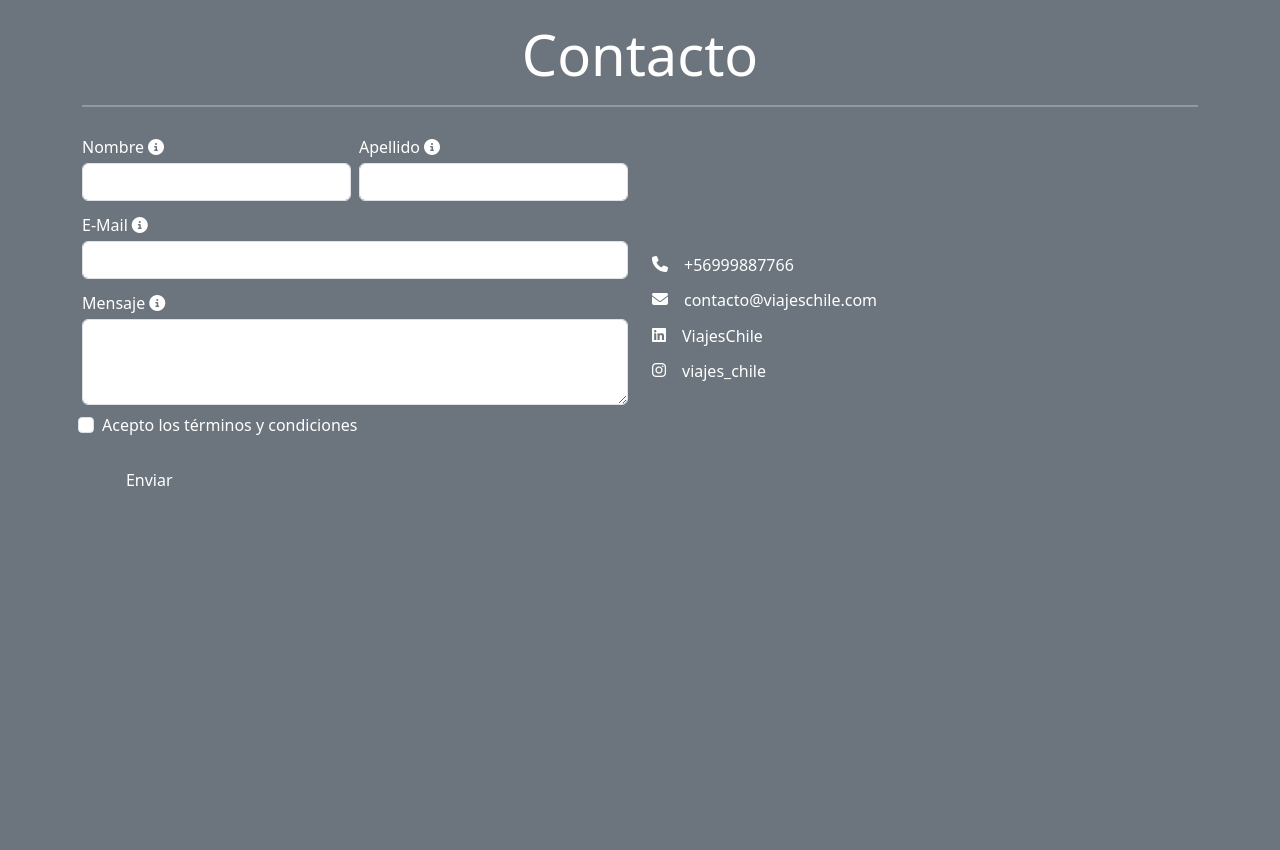
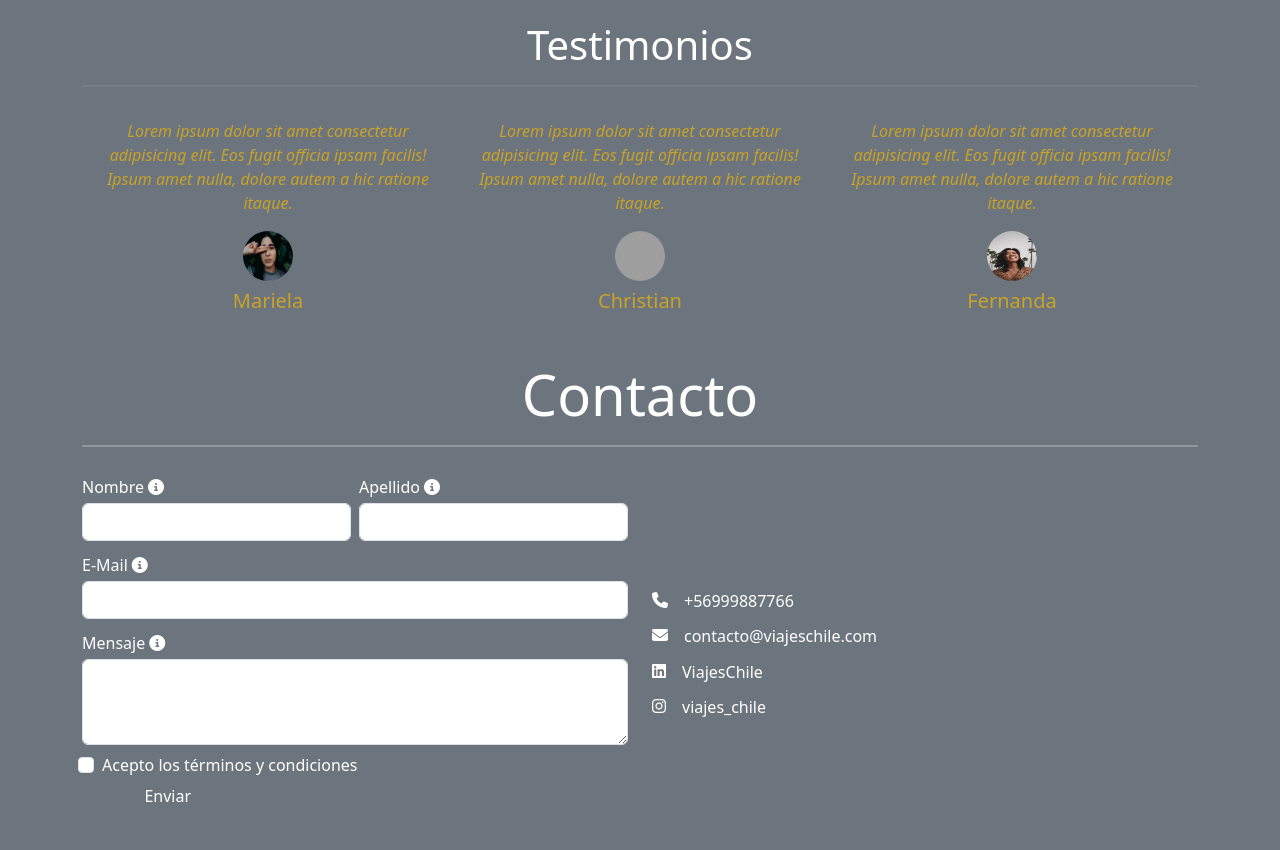
Before and after one commit to diegocmd20/Upgrade-Viajes-Chile, a website: page index.html in a window 1280 px wide. Shown: the part 1571-2421 px from the top of the page. Before the commit the page ends 2094 px from the top, so only its background shows below. Drawn offline with nearby package versions, Linux system fonts and the light colour scheme; grey boxes are pictures that could not be loaded.

Commit message:
Testimonial section done, modal fixed

```diff
--- a/assets/sass/pages/_index.scss
+++ b/assets/sass/pages/_index.scss
@@ -0,0 +1,46 @@
+@media(max-width:576px){
+    .testimonials__cards-section{
+        flex-direction: column;
+        width: 100%;
+    }
+}
+
+.testimonials {
+  &__title {
+    font-size: 2.5rem;
+    text-align: center;
+  }
+  &__divider {
+    border: 1.5px solid #91989e;
+  }
+  &__cards-section {
+    display: flex;
+    text-align: center;
+    justify-content: space-between;
+    .card {
+      display: flex;
+      flex-direction: column;
+      justify-content: center;
+      align-items: center;
+      background-color: transparent;
+      color: #c9a227;
+      border: transparent;
+      padding: 1rem;
+
+      &__paragraph {
+        font-style: italic;
+      }
+
+      &__img {
+        height: 50px;
+        width: 50px;
+        border-radius: 50%;
+      }
+
+      &__title {
+        margin: 0.5rem 0rem;
+        font-size: 20px;
+      }
+    }
+  }
+}
--- a/index.html
+++ b/index.html
@@ -6,7 +6,7 @@
     <title>Upgrade Viajes Chile</title>
     <link rel="stylesheet" href="./assets/css/main.css" />
   </head>
-  <body class="container text-white bg-secondary ">
+  <body class="container text-white bg-secondary">
     <header class="border-dark rounded">
       <nav
         id="navbar-section"
@@ -166,18 +166,26 @@
       <hr class="border-2" />
       <div class="row">
         <div class="col-12 col-md-6">
-          <div class="card mb-3  rounded-4">
+          <div class="card mb-3 rounded-4">
             <div class="row g-0">
               <div class="col-md-4">
-                <img src="./assets/img/card1.jpg" class="img-fluid rounded-4 h-100" alt="card-1" />
+                <img
+                  src="./assets/img/card1.jpg"
+                  class="img-fluid rounded-4 h-100"
+                  alt="card-1"
+                />
               </div>
               <div class="col-md-8">
                 <div class="card-body">
                   <h5 class="card-title">Región de Los Lagos</h5>
                   <p class="card-text">
-                    Vel vitae nihil tenetur officiis enim quaerat quos culpa beatae aliquid voluptate alias sed quo perferendis distinctio odio voluptatibus, voluptatum perspiciatis magni.
+                    Vel vitae nihil tenetur officiis enim quaerat quos culpa
+                    beatae aliquid voluptate alias sed quo perferendis
+                    distinctio odio voluptatibus, voluptatum perspiciatis magni.
                   </p>
-                  <div class="card-footer d-flex justify-content-between align-items-center">
+                  <div
+                    class="card-footer d-flex justify-content-between align-items-center"
+                  >
                     <div class="gap-1 d-inline-flex align-items-center">
                       <i class="fa-solid fa-plane-up"></i>
                       <p class="card-text">Vuelos desde:</p>
@@ -190,18 +198,26 @@
           </div>
         </div>
         <div class="col-12 col-md-6">
-          <div class="card mb-3  rounded-4">
+          <div class="card mb-3 rounded-4">
             <div class="row g-0">
               <div class="col-md-4">
-                <img src="./assets/img/card2.jpg" class="img-fluid rounded-4 h-100" alt="card-2" />
+                <img
+                  src="./assets/img/card2.jpg"
+                  class="img-fluid rounded-4 h-100"
+                  alt="card-2"
+                />
               </div>
               <div class="col-md-8">
                 <div class="card-body">
                   <h5 class="card-title">Desierto de Atacama</h5>
                   <p class="card-text">
-                    Vel vitae nihil tenetur officiis enim quaerat quos culpa beatae aliquid voluptate alias sed quo perferendis distinctio odio voluptatibus, voluptatum perspiciatis magni.
+                    Vel vitae nihil tenetur officiis enim quaerat quos culpa
+                    beatae aliquid voluptate alias sed quo perferendis
+                    distinctio odio voluptatibus, voluptatum perspiciatis magni.
                   </p>
-                  <div class="card-footer d-flex justify-content-between align-items-center">
+                  <div
+                    class="card-footer d-flex justify-content-between align-items-center"
+                  >
                     <div class="gap-1 d-inline-flex align-items-center">
                       <i class="fa-solid fa-plane-up"></i>
                       <p class="card-text">Vuelos desde:</p>
@@ -216,18 +232,26 @@
       </div>
       <div class="row">
         <div class="col-12 col-md-6">
-          <div class="card mb-3  rounded-4">
+          <div class="card mb-3 rounded-4">
             <div class="row g-0">
               <div class="col-md-4">
-                <img src="./assets/img/card3.jpg" class="img-fluid rounded-4 h-100" alt="card-3" />
+                <img
+                  src="./assets/img/card3.jpg"
+                  class="img-fluid rounded-4 h-100"
+                  alt="card-3"
+                />
               </div>
               <div class="col-md-8">
                 <div class="card-body">
                   <h5 class="card-title">Norte grande de Chile</h5>
                   <p class="card-text">
-                    Vel vitae nihil tenetur officiis enim quaerat quos culpa beatae aliquid voluptate alias sed quo perferendis distinctio odio voluptatibus, voluptatum perspiciatis magni.
+                    Vel vitae nihil tenetur officiis enim quaerat quos culpa
+                    beatae aliquid voluptate alias sed quo perferendis
+                    distinctio odio voluptatibus, voluptatum perspiciatis magni.
                   </p>
-                  <div class="card-footer d-flex justify-content-between align-items-center">
+                  <div
+                    class="card-footer d-flex justify-content-between align-items-center"
+                  >
                     <div class="gap-1 d-inline-flex align-items-center">
                       <i class="fa-solid fa-plane-up"></i>
                       <p class="card-text">Vuelos desde:</p>
@@ -240,18 +264,26 @@
           </div>
         </div>
         <div class="col-12 col-md-6">
-          <div class="card mb-3  rounded-4">
+          <div class="card mb-3 rounded-4">
             <div class="row g-0">
               <div class="col-md-4">
-                <img src="./assets/img/card4.jpg" class="img-fluid rounded-4 h-100" alt="card-4" />
+                <img
+                  src="./assets/img/card4.jpg"
+                  class="img-fluid rounded-4 h-100"
+                  alt="card-4"
+                />
               </div>
               <div class="col-md-8">
                 <div class="card-body">
                   <h5 class="card-title">Bosque Mágico</h5>
                   <p class="card-text">
-                    Vel vitae nihil tenetur officiis enim quaerat quos culpa beatae aliquid voluptate alias sed quo perferendis distinctio odio voluptatibus, voluptatum perspiciatis magni.
+                    Vel vitae nihil tenetur officiis enim quaerat quos culpa
+                    beatae aliquid voluptate alias sed quo perferendis
+                    distinctio odio voluptatibus, voluptatum perspiciatis magni.
                   </p>
-                  <div class="card-footer d-flex justify-content-between align-items-center">
+                  <div
+                    class="card-footer d-flex justify-content-between align-items-center"
+                  >
                     <div class="gap-1 d-inline-flex align-items-center">
                       <i class="fa-solid fa-plane-up"></i>
                       <p class="card-text">Vuelos desde:</p>
@@ -265,7 +297,51 @@
         </div>
       </div>
     </section>
-    <section id="testimonios"></section>
+    <section id="testimonios" class="testimonials">
+      <h3 class="testimonials__title">Testimonios</h3>
+      <hr class="testimonials__divider" />
+      <div class="testimonials__cards-section">
+        <div class="card">
+          <p class="card__paragraph">
+            Lorem ipsum dolor sit amet consectetur adipisicing elit. Eos fugit
+            officia ipsam facilis! Ipsum amet nulla, dolore autem a hic ratione
+            itaque.
+          </p>
+          <img
+            class="card__img"
+            src="./assets/img/testimonio1.jpg"
+            alt="testimonio-1"
+          />
+          <h6 class="card__title">Mariela</h6>
+        </div>
+        <div class="card">
+          <p class="card__paragraph">
+            Lorem ipsum dolor sit amet consectetur adipisicing elit. Eos fugit
+            officia ipsam facilis! Ipsum amet nulla, dolore autem a hic ratione
+            itaque.
+          </p>
+          <img
+            class="card__img"
+            src="./assets/img/testimonio2.jpg"
+            alt="testimonio-2"
+          />
+          <h6 class="card__title">Christian</h6>
+        </div>
+        <div class="card">
+          <p class="card__paragraph">
+            Lorem ipsum dolor sit amet consectetur adipisicing elit. Eos fugit
+            officia ipsam facilis! Ipsum amet nulla, dolore autem a hic ratione
+            itaque.
+          </p>
+          <img
+            class="card__img"
+            src="./assets/img/testimonio3.jpg"
+            alt="testimonio-3"
+          />
+          <h6 class="card__title">Fernanda</h6>
+        </div>
+      </div>
+    </section>
     <footer id="contacto" class="mt-4">
       <h3 class="display-4 text-center">Contacto</h3>
       <hr class="border-2" />
@@ -275,19 +351,26 @@
             <div class="col-md-6">
               <div class="d-flex align-items-center gap-1 align-items-center">
                 <label for="name" class="form-label my-1">Nombre</label>
-                <i class="fa-solid fa-circle-info my-1" data-bs-toggle="popover" data-bs-trigger="hover focus" data-bs-placement="top" data-bs-content="Ingresa tu Nombre"></i>
+                <i
+                  class="fa-solid fa-circle-info my-1"
+                  data-bs-toggle="popover"
+                  data-bs-trigger="hover focus"
+                  data-bs-placement="top"
+                  data-bs-content="Ingresa tu Nombre"
+                ></i>
               </div>
-              <input
-                class="form-control"
-                type="text"
-                name="name"
-                id="name"
-              />
+              <input class="form-control" type="text" name="name" id="name" />
             </div>
             <div class="col-md-6">
               <div class="d-flex align-items-center gap-1 align-items-center">
                 <label for="last-name" class="form-label my-1">Apellido</label>
-                <i class="fa-solid fa-circle-info my-1" data-bs-toggle="popover" data-bs-trigger="hover focus" data-bs-placement="top" data-bs-content="Ingresa tu Apellido"></i>
+                <i
+                  class="fa-solid fa-circle-info my-1"
+                  data-bs-toggle="popover"
+                  data-bs-trigger="hover focus"
+                  data-bs-placement="top"
+                  data-bs-content="Ingresa tu Apellido"
+                ></i>
               </div>
               <input
                 class="form-control"
@@ -299,7 +382,13 @@
             <div class="col-12">
               <div class="d-flex align-items-center gap-1 align-items-center">
                 <label for="email" class="form-label my-1">E-Mail</label>
-                <i class="fa-solid fa-circle-info my-1" data-bs-toggle="popover" data-bs-trigger="hover focus" data-bs-placement="right" data-bs-content="Ingresa tu E-Mail"></i>
+                <i
+                  class="fa-solid fa-circle-info my-1"
+                  data-bs-toggle="popover"
+                  data-bs-trigger="hover focus"
+                  data-bs-placement="right"
+                  data-bs-content="Ingresa tu E-Mail"
+                ></i>
               </div>
               <input
                 class="form-control"
@@ -311,7 +400,13 @@
             <div class="col-12">
               <div class="d-flex align-items-center gap-1 align-items-center">
                 <label for="email" class="form-label my-1">Mensaje</label>
-                <i class="fa-solid fa-circle-info my-1" data-bs-toggle="popover" data-bs-trigger="hover focus" data-bs-placement="right" data-bs-content="Ingresa tu Mensaje"></i>
+                <i
+                  class="fa-solid fa-circle-info my-1"
+                  data-bs-toggle="popover"
+                  data-bs-trigger="hover focus"
+                  data-bs-placement="right"
+                  data-bs-content="Ingresa tu Mensaje"
+                ></i>
               </div>
               <textarea
                 class="form-control"
@@ -320,27 +415,62 @@
               ></textarea>
             </div>
             <div class="mb-3 form-check">
-              <input type="checkbox" class="form-check-input" id="exampleCheck1">
-              <label class="form-check-label" for="exampleCheck1">Acepto los términos y condiciones</label>
-            </div>
-            <div class="col-12 col-md-6">
-              <button type="submit" class="btn btn-secondary mb-3 col-12 col-md-6" data-bs-toggle="modal" data-bs-target="#exampleModal">Enviar</button>
-            </div>
-            <div class="modal fade" id="exampleModal" tabindex="-1" aria-labelledby="exampleModalLabel" aria-hidden="true">
+              <input
+                type="checkbox"
+                class="form-check-input"
+                data-bs-toggle="modal" data-bs-target="#exampleModal"
+                id="exampleCheck1"
+              />
+              <label class="form-check-label" for="exampleCheck1"
+                ><a data-bs-toggle="modal" data-bs-target="#exampleModal"
+                  >Acepto los términos y condiciones</a
+                ></label
+              >
+              <div
+                class="modal fade"
+                id="exampleModal"
+                tabindex="-1"
+                aria-labelledby="exampleModalLabel"
+                aria-hidden="true"
+              >
                 <div class="modal-dialog">
-                <div class="modal-content text-white">
+                  <div class="modal-content bg-secondary text-white">
                     <div class="modal-header">
-                    <h1 class="modal-title fs-5" id="exampleModalLabel">Modal title</h1>
-                    <button type="button" class="btn-close" data-bs-dismiss="modal" aria-label="Close"></button>
+                      <h1 class="modal-title fs-5" id="exampleModalLabel">
+                        Modal title
+                      </h1>
+                      <button
+                        type="button"
+                        class="btn-close"
+                        data-bs-dismiss="modal"
+                        aria-label="Close"
+                      ></button>
                     </div>
                     <div class="modal-body">
                       <p>Modal body text goes here.</p>
                     </div>
                     <div class="modal-footer">
-                    <button type="button" class="btn btn-secondary" data-bs-dismiss="modal">Close</button>
-                    <button type="button" class="btn btn-primary">Save changes</button>
+                      <button
+                        type="button"
+                        class="btn btn-secondary"
+                        data-bs-dismiss="modal"
+                      >
+                        Close
+                      </button>
+                      <button type="button" class="btn btn-primary" data-bs-dismiss="modal">
+                        Save changes
+                      </button>
                     </div>
                   </div>
+                </div>
+              </div>
+              <div class="col-12 col-md-6">
+                <button
+                  type="submit"
+                  class="btn btn-secondary mb-3 col-12 col-md-6"
+                >
+                  Enviar
+                </button>
               </div>
             </div>
           </form>
@@ -367,12 +497,17 @@
     </footer>
   </body>
   <script
+    src="https://kit.fontawesome.com/2c9ef96d34.js"
+    crossorigin="anonymous"
+  ></script>
+  <script
     src="https://cdn.jsdelivr.net/npm/bootstrap@5.3.3/dist/js/bootstrap.bundle.min.js"
     integrity="sha384-YvpcrYf0tY3lHB60NNkmXc5s9fDVZLESaAA55NDzOxhy9GkcIdslK1eN7N6jIeHz"
     crossorigin="anonymous"
   ></script>
   <script
-    src="https://kit.fontawesome.com/2c9ef96d34.js"
+    src="https://cdn.jsdelivr.net/npm/@popperjs/core@2.11.8/dist/umd/popper.min.js"
+    integrity="sha384-I7E8VVD/ismYTF4hNIPjVp/Zjvgyol6VFvRkX/vR+Vc4jQkC+hVqc2pM8ODewa9r"
     crossorigin="anonymous"
   ></script>
   <script src="./assets/js/script.js"></script>
```
Also changed, not shown: assets/css/main.css, 1 other file. Lines whose indentation alone changed are shown as unchanged.
